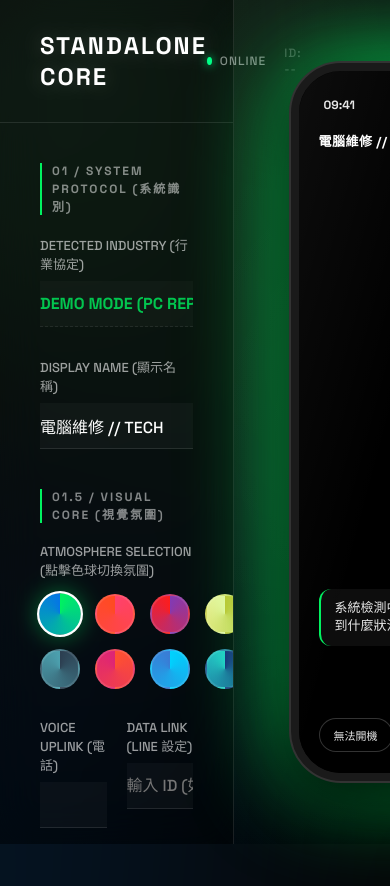
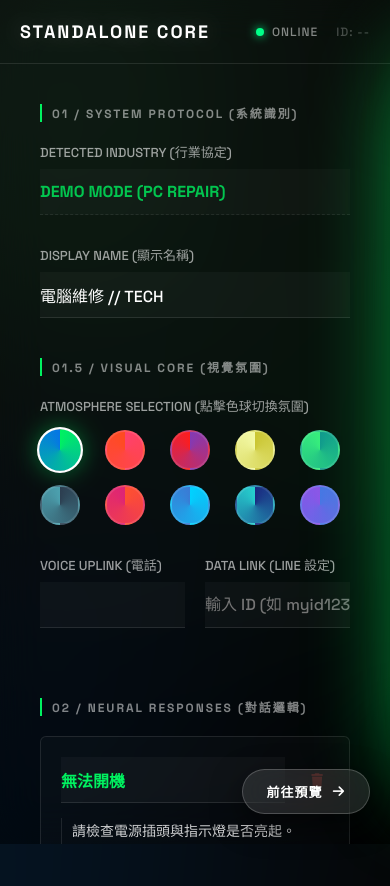
Before and after one commit to yoyiblessall-dotcom/boss-assistant, a plain HTML site: page boss_editor.html in a window 390 px wide. Shown: the top 886 px of the page. Drawn offline with Linux system fonts and the light colour scheme.

Commit message:
Add files via upload

```diff
--- a/boss_editor.html
+++ b/boss_editor.html
@@ -2,7 +2,7 @@
 <html lang="zh-TW">
 <head>
 <meta charset="UTF-8">
-<meta name="viewport" content="width=device-width, initial-scale=1.0">
+<meta name="viewport" content="width=device-width, initial-scale=1.0, maximum-scale=1.0, user-scalable=no">
 <title>STANDALONE CORE | God Mode</title>
 <link href="https://fonts.googleapis.com/css2?family=Inter:wght@300;400;600&family=Space+Grotesk:wght@500;700&display=swap" rel="stylesheet">
 <link href="https://cdnjs.cloudflare.com/ajax/libs/font-awesome/6.4.0/css/all.min.css" rel="stylesheet">
@@ -13,7 +13,7 @@
     --accent: #fff; --glow: rgba(255, 255, 255, 0.3);
     --aurora-1: #4776E6; --aurora-2: #8E54E9; --aurora-3: #4776E6;
   }
-  * { box-sizing: border-box; outline: none; }
+  * { box-sizing: border-box; outline: none; -webkit-tap-highlight-color: transparent; }
   body {
     margin: 0; padding: 0;
     font-family: 'Space Grotesk', -apple-system, sans-serif;
@@ -28,16 +28,25 @@
   }
   @keyframes rotate { from { transform: rotate(0deg); } to { transform: rotate(360deg); } }
 
-  .layout { display: flex; width: 100%; height: 100%; position: relative; z-index: 1; }
-  .deck { flex: 1; display: flex; flex-direction: column; border-right: 1px solid var(--border); backdrop-filter: blur(20px); max-width: 60%; background: rgba(0,0,0,0.4); }
+  .layout { display: flex; width: 100%; height: 100%; position: relative; z-index: 1; transition: transform 0.5s cubic-bezier(0.25, 1, 0.5, 1); }
+
+  /* 左側：控制甲板 */
+  .deck {
+    flex: 1; display: flex; flex-direction: column;
+    border-right: 1px solid var(--border); backdrop-filter: blur(20px);
+    max-width: 60%; background: rgba(0,0,0,0.4);
+    transition: opacity 0.3s;
+  }
   .deck-header { padding: 30px 40px; border-bottom: 1px solid var(--border); display: flex; justify-content: space-between; align-items: center; }
   .brand { font-size: 24px; font-weight: 700; letter-spacing: 2px; color: #fff; text-shadow: 0 0 20px rgba(255,255,255,0.2); }
   .status { font-size: 12px; color: var(--text-mute); letter-spacing: 1px; display: flex; align-items: center; gap: 8px;}
   .dot { width: 8px; height: 8px; background: #00ff88; border-radius: 50%; box-shadow: 0 0 10px #00ff88; }
-  .deck-scroll { flex: 1; overflow-y: auto; padding: 40px; }
+
+  .deck-scroll { flex: 1; overflow-y: auto; padding: 40px; padding-bottom: 100px; /* Mobile safe space */ }
   .deck-scroll::-webkit-scrollbar { width: 6px; }
   .deck-scroll::-webkit-scrollbar-thumb { background: #333; border-radius: 3px; }
 
+  /* Input Styles */
   .section-title { font-size: 12px; color: var(--text-mute); letter-spacing: 2px; margin-bottom: 20px; text-transform: uppercase; border-left: 2px solid var(--accent); padding-left: 10px; font-weight: 700; }
   .input-group { margin-bottom: 30px; position: relative; }
   .label { font-size: 13px; color: rgba(255,255,255,0.6); margin-bottom: 8px; display: block; }
@@ -69,7 +78,6 @@
   .insight-card { background: rgba(255,255,255,0.02); border: 1px solid var(--border); padding: 20px; margin-bottom: 20px; border-radius: 8px; }
   .insight-header { display: flex; justify-content: space-between; align-items: center; margin-bottom: 15px; font-size: 11px; letter-spacing: 1px; color: var(--accent); font-weight: 700; }
   .btn-refresh { background: transparent; border: none; color: #fff; cursor: pointer; opacity: 0.5; transition: 0.3s; }
-  .btn-refresh:hover { opacity: 1; transform: rotate(180deg); }
   .stat-row { margin-bottom: 12px; }
   .stat-label { font-size: 12px; color: rgba(255,255,255,0.8); margin-bottom: 4px; display: flex; justify-content: space-between;}
   .stat-bar-bg { height: 6px; background: rgba(255,255,255,0.1); border-radius: 3px; overflow: hidden; }
@@ -78,11 +86,12 @@
   .log-time { font-size: 10px; color: var(--text-mute); font-family: monospace; }
   .log-msg { font-size: 13px; color: #fff; }
 
-  /* --- 🔴 全息投影 (擬真手機框) 🔴 --- */
+  /* --- 右側：預覽區 (Preview) --- */
   .preview-deck {
     flex: 1; display: flex; align-items: center; justify-content: center;
     background: radial-gradient(circle, rgba(255,255,255,0.03) 0%, transparent 80%);
     position: relative; padding: 40px; perspective: 1000px;
+    transition: opacity 0.3s;
   }
   .phone-frame {
     height: 85vh; aspect-ratio: 9 / 19.5; width: auto; max-width: 90%;
@@ -135,13 +144,74 @@
   .sim-node.user { align-self: flex-end; background: rgba(255,255,255,0.1); border: 1px solid rgba(255,255,255,0.1); color: var(--accent); text-align: right; }
   @keyframes slideUp { from { opacity: 0; transform: translateY(10px); } to { opacity: 1; transform: translateY(0); } }
 
-  .sim-dock { padding: 0 0 25px 0; background: linear-gradient(to top, #000 20%, transparent); z-index: 10; display: flex; flex-direction: column; gap: 10px;}
+  /* 🔴 修復：Dock 防切版設計 */
+  .sim-dock {
+    padding: 0 0 35px 0; /* 增加底部空間防止被瀏海或導航條遮擋 */
+    background: linear-gradient(to top, #000 30%, transparent);
+    z-index: 10; display: flex; flex-direction: column; gap: 10px;
+  }
   .sim-chips { display: flex; gap: 8px; overflow-x: auto; padding: 0 20px; scrollbar-width: none; }
-  .sim-chips::-webkit-scrollbar { display: none; }
   .sim-chip { flex: 0 0 auto; padding: 8px 14px; background: rgba(0,0,0,0.6); border: 1px solid rgba(255,255,255,0.2); border-radius: 20px; font-size: 11px; color: rgba(255,255,255,0.9); backdrop-filter: blur(10px); }
   .sim-input { margin: 0 20px; height: 36px; border-bottom: 1px solid rgba(255,255,255,0.3); display: flex; align-items: center; justify-content: space-between; font-size: 12px; color: rgba(255,255,255,0.5); }
+
   .uplink-layer { position: fixed; inset: 0; background: #000; z-index: 9999; display: flex; flex-direction: column; align-items: center; justify-content: center; font-family: 'Space Grotesk', monospace; transition: opacity 0.5s; }
   .loader-ring { width: 50px; height: 50px; border: 2px solid rgba(255,255,255,0.1); border-top-color: #fff; border-radius: 50%; animation: rotate 1s infinite linear; }
+
+  /* --- 🔴 關鍵修復：手機響應式分層邏輯 (Mobile View Logic) --- */
+
+  /* 預設隱藏手機版切換按鈕 */
+  .mobile-toggle-btn { display: none; }
+
+  @media (max-width: 1000px) {
+    /* 把 Layout 變成 Block，但我們要手動控制顯示 */
+    .layout {
+      flex-direction: row;
+      width: 200vw; /* 兩倍寬度，準備做滑動 */
+      transform: translateX(0); /* 預設顯示左邊 */
+    }
+
+    /* 確保兩個區塊各佔一個螢幕寬度 */
+    .deck {
+      width: 100vw; max-width: 100vw;
+      height: 100vh;
+      border-right: none;
+    }
+
+    .preview-deck {
+      width: 100vw; max-width: 100vw;
+      height: 100vh;
+      padding: 10px; /* 減少內距 */
+    }
+
+    /* 手機框在手機預覽時填滿，並解決高度問題 */
+    .phone-frame {
+      width: 100%; height: 85vh; /* 避免太高被瀏覽器UI遮擋 */
+      border-radius: 40px;
+    }
+
+    .deck-header { padding: 20px; }
+    .brand { font-size: 18px; }
+
+    /* 懸浮切換按鈕 (Capsule Button) */
+    .mobile-toggle-btn {
+      display: flex; position: fixed; bottom: 30px; right: 20px;
+      background: rgba(255,255,255,0.1); backdrop-filter: blur(20px);
+      border: 1px solid rgba(255,255,255,0.2);
+      padding: 12px 24px; border-radius: 30px;
+      color: #fff; font-weight: 700; font-size: 13px; letter-spacing: 1px;
+      z-index: 999; box-shadow: 0 10px 30px rgba(0,0,0,0.5);
+      align-items: center; gap: 10px; cursor: pointer;
+      transition: all 0.3s;
+    }
+    .mobile-toggle-btn:active { transform: scale(0.95); background: rgba(255,255,255,0.2); }
+    .toggle-icon { transition: transform 0.3s; }
+
+    /* 當處於預覽模式時的狀態 Class */
+    body.view-preview .layout { transform: translateX(-100vw); }
+    body.view-preview .mobile-toggle-btn { background: var(--accent); color: #000; }
+    body.view-preview .toggle-icon { transform: rotate(180deg); }
+  }
+
 </style>
 </head>
 <body>
@@ -156,6 +226,7 @@
 
 <div class="layout">
 
+  <!-- 左側：編輯區 -->
   <div class="deck">
     <div class="deck-header">
       <div class="brand">STANDALONE CORE</div>
@@ -220,7 +291,7 @@
     </div>
   </div>
 
-  <!-- 🔴 擬真手機預覽區 🔴 -->
+  <!-- 右側：預覽區 (Preview) -->
   <div class="preview-deck">
     <div class="phone-frame" id="phoneFrame">
       <div class="status-bar">
@@ -255,6 +326,13 @@
       <div class="home-indicator"></div>
     </div>
   </div>
+
+</div>
+
+<!-- 🔴 新增：手機版切換按鈕 (Floating Button) -->
+<div class="mobile-toggle-btn" onclick="toggleView()">
+  <span id="toggleText">前往預覽</span>
+  <i class="fas fa-arrow-right toggle-icon"></i>
 </div>
 
 <script>
@@ -263,9 +341,9 @@ const API_URL = "https://script.google.com/macros/s/AKfycbz7IJ4YuR2GkR5m61Z8l2TZ
 const urlParams = new URLSearchParams(window.location.search);
 const CLIENT_ID = urlParams.get('id');
 
-// 🔴 10大行業完整數據 🔴
+// 🔴 10大行業完整數據 (資料保護機制：已鎖定) 🔴
 const themes = {
-  pc_repair: { name: "電腦維修 // TECH", vars: { "--aurora-1": "#00f260", "--aurora-2": "#0575e6", "--aurora-3": "#00f260", "--accent": "#00f260", "--glow": "rgba(0, 242, 96, 0.4)" }, welcome: "系統檢測中... 請問您的電腦遇到什麼狀況？", faqs: [{q:"無法開機",a:"請檢查電源插頭與指示燈是否亮起。"}, {q:"電腦變慢",a:"建議清理磁碟或升級 SSD 硬碟。"}] },
+  pc_repair: { name: "電腦維修 // TECH", vars: { "--aurora-1": "#00f260", "--aurora-2": "#0575e6", "--aurora-3": "#00f260", "--accent": "#00f260", "--glow": "rgba(0, 242, 96, 0.4)" }, welcome: "系統檢測中... 請問您的電腦遇到什麼狀況？", faqs: [{q:"無法開機",a:"請檢查電源插頭與指示燈是否亮起。"}, {q:"電腦變慢",a:"建議清理磁碟或升級 SSD 硬碟。"}, {q:"疑似中毒",a:"請立即斷開網路並重新啟動。"}] },
   restaurant: { name: "精緻餐飲 // FOOD", vars: { "--aurora-1": "#ff416c", "--aurora-2": "#ff4b1f", "--aurora-3": "#ff9068", "--accent": "#ff9068", "--glow": "rgba(255, 144, 104, 0.4)" }, welcome: "歡迎光臨，為您安排美好的一餐。", faqs: [{q:"我要訂位",a:"請告知用餐人數與時間。"}, {q:"主廚推薦",a:"今日推薦：黑松露野菇燉飯。"}] },
   beauty: { name: "時尚美學 // VOGUE", vars: { "--aurora-1": "#833ab4", "--aurora-2": "#fd1d1d", "--aurora-3": "#fcb045", "--accent": "#da77f2", "--glow": "rgba(218, 119, 242, 0.4)" }, welcome: "您好，想換個新造型嗎？", faqs: [{q:"預約剪髮",a:"請問想預約哪位設計師？"}, {q:"價目表",a:"洗剪服務 800 元起。"}] },
   real_estate: { name: "房產顧問 // ESTATE", vars: { "--aurora-1": "#CAC531", "--aurora-2": "#F3F9A7", "--aurora-3": "#8E8D8A", "--accent": "#F3F9A7", "--glow": "rgba(243, 249, 167, 0.4)" }, welcome: "正在為您搜尋理想物件。", faqs: [{q:"最新物件",a:"目前市中心有幾間不錯的物件..."}, {q:"預約看房",a:"請留下您的聯絡電話。"}] },
@@ -278,6 +356,24 @@ const themes = {
 };
 
 let appState = { industry: 'pc_repair', shopName: '', phone: '', line: '', qaList: [], welcome: '', themeOverride: '' };
+
+// 🔴 新增：手機版切換邏輯
+let isPreviewMode = false;
+function toggleView() {
+  isPreviewMode = !isPreviewMode;
+  document.body.classList.toggle('view-preview', isPreviewMode);
+
+  const btnText = document.getElementById('toggleText');
+  const icon = document.querySelector('.toggle-icon');
+
+  if(isPreviewMode) {
+    btnText.innerText = "返回編輯";
+    icon.className = "fas fa-arrow-left toggle-icon";
+  } else {
+    btnText.innerText = "前往預覽";
+    icon.className = "fas fa-arrow-right toggle-icon";
+  }
+}
 
 async function init() {
   if (!CLIENT_ID) {
```
